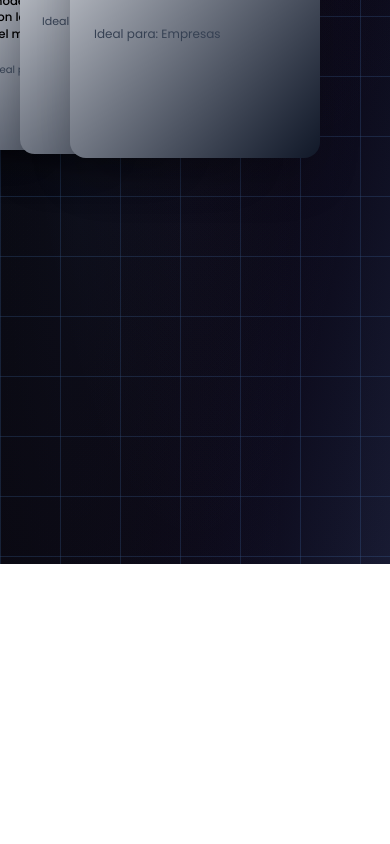
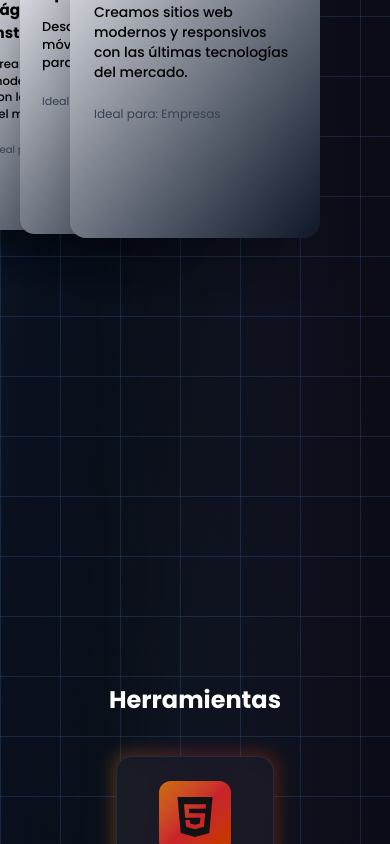
Before and after one commit to joaquincaggiano/moilab, a Next.js app: page / in a window 390 px wide. Shown: the part 1124-1968 px from the top of the page. Before the commit the page ends 1688 px from the top, so only its background shows below. Built offline with nearby package versions, Linux system fonts and the light colour scheme.

Commit message:
feat(): tools responsive design

```diff
--- a/src/app/components/sections/services/Services.tsx
+++ b/src/app/components/sections/services/Services.tsx
@@ -2,7 +2,7 @@ import ServicesSwap from "./ServicesSwap";
 
 const Services = () => {
   return (
-    <section className="w-full min-h-screen" id="services">
+    <section className="w-full min-h-screen mt-20" id="services">
       <div className="container mx-auto flex flex-col items-center gap-10">
         <div className="flex flex-col jsutify-center items-center gap-4 text-center">
           <h2 className="text-2xl sm:text-3xl md:text-4xl lg:text-5xl font-bold text-white">
--- a/src/app/components/sections/tools/ToolSection.tsx
+++ b/src/app/components/sections/tools/ToolSection.tsx
@@ -3,12 +3,16 @@ import { ToolCard } from '../../ui/cards/ToolCard';
 
 export const ToolSection = () => {
   return (
-    <section className='w-full flex flex-col items-center justify-center gap-20 pb-10 relative overflow-hidden'>
-      <h2 className='text-5xl font-bold text-white'>Herramientas</h2>
-      <div className='grid grid-cols-2 md:grid-cols-3 lg:grid-cols-4 gap-10'>
-        {toolsData.map((tool, index) => (
-          <ToolCard key={tool.title} tool={tool} index={index} />
-        ))}
+    <section className='w-full min-h-screen mt-10'>
+      <div className='container mx-auto flex flex-col items-center gap-10'>
+        <h2 className='text-2xl sm:text-3xl md:text-4xl lg:text-5xl font-bold text-white'>
+          Herramientas
+        </h2>
+        <div className='grid grid-cols-1 sm:grid-cols-2 md:grid-cols-3 lg:grid-cols-4 gap-10'>
+          {toolsData.map((tool, index) => (
+            <ToolCard key={tool.title} tool={tool} index={index} />
+          ))}
+        </div>
       </div>
     </section>
   );
--- a/src/app/page.tsx
+++ b/src/app/page.tsx
@@ -10,9 +10,9 @@ export default function HomePage() {
 
       <Services />
 
-      {/*<ToolSection />
+      <ToolSection />
 
-      <Contact /> */}
+      {/* <Contact /> */}
     </>
   );
 }
```
